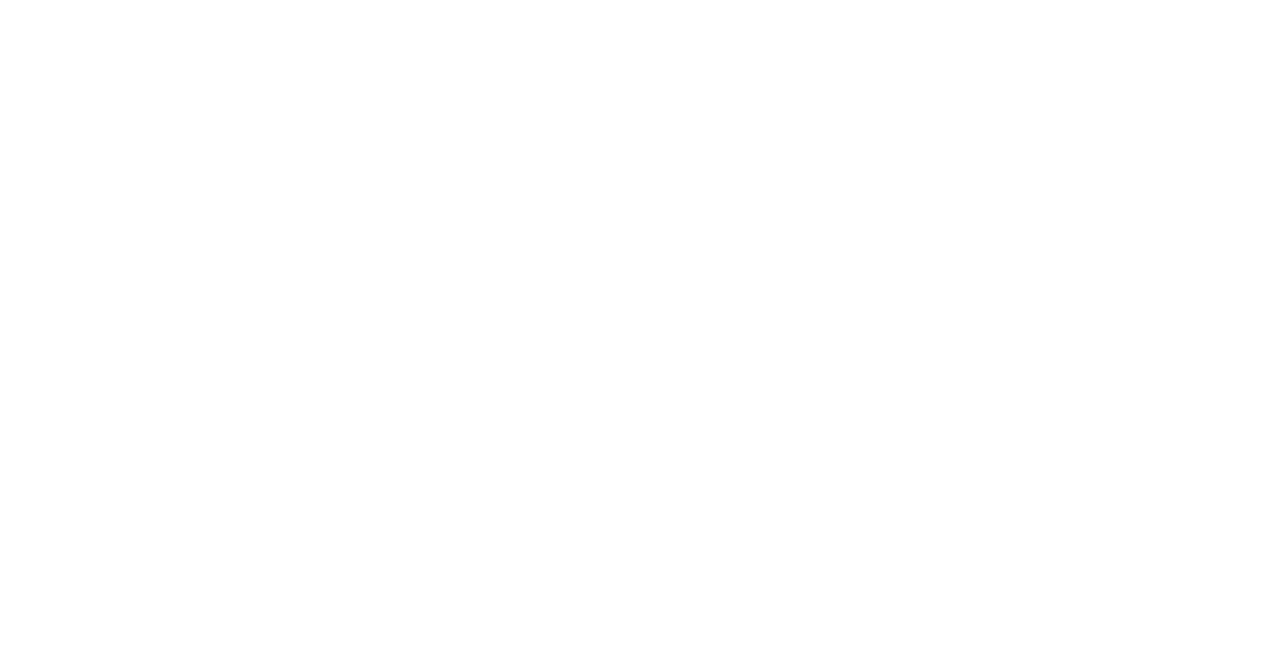
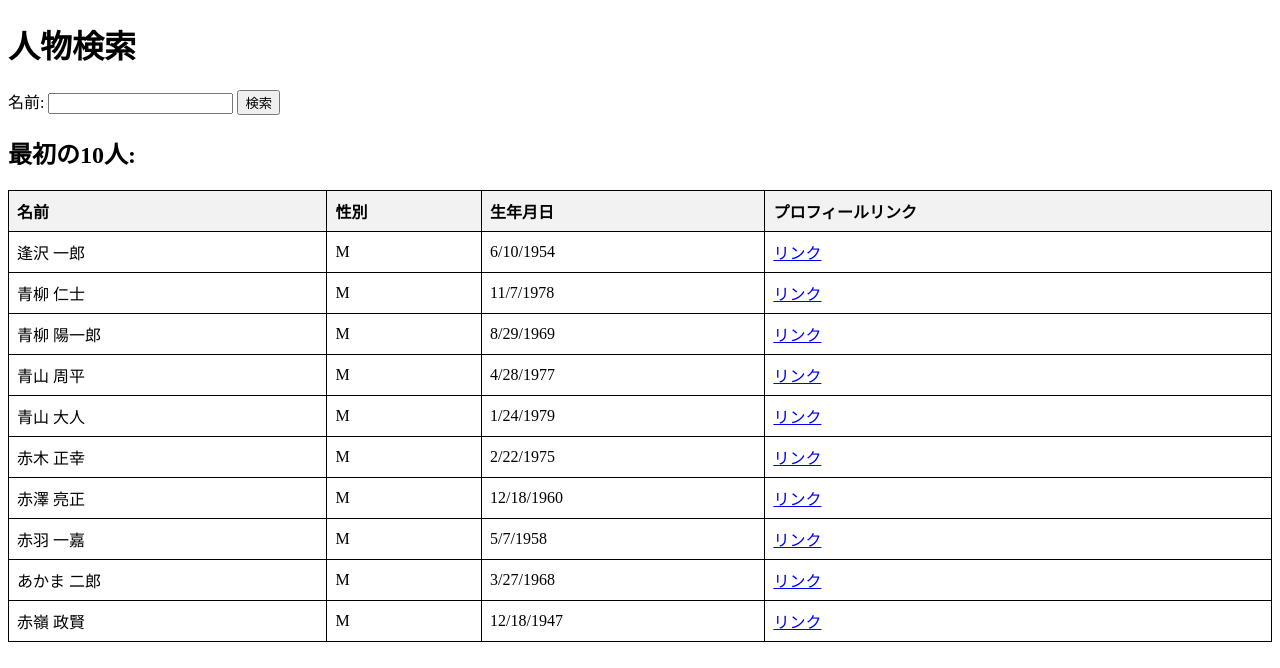
Before and after one commit to skbnw/skbnw.github.io, a plain HTML site: page index.html in a window 1280 px wide. Drawn offline with Linux system fonts and the light colour scheme.

Commit message:
Update index.html

```diff
--- a/index.html
+++ b/index.html
@@ -21,3 +21,30 @@
 
         function searchPeople() {
             // 以前のコードと同様に検索機能を実装
+        }
+    </script>
+    <style>
+        table {
+            border-collapse: collapse;
+            width: 100%;
+        }
+        th, td {
+            border: 1px solid black;
+            padding: 8px;
+            text-align: left;
+        }
+        th {
+            background-color: #f2f2f2;
+        }
+    </style>
+</head>
+<body>
+    <h1>人物検索</h1>
+    <label for="name">名前:</label>
+    <input type="text" id="name">
+    <button onclick="searchPeople()">検索</button>
+    <h2>最初の10人:</h2>
+    <div id="initialResults"></div>
+    <div id="results"></div>
+</body>
+</html>
```
